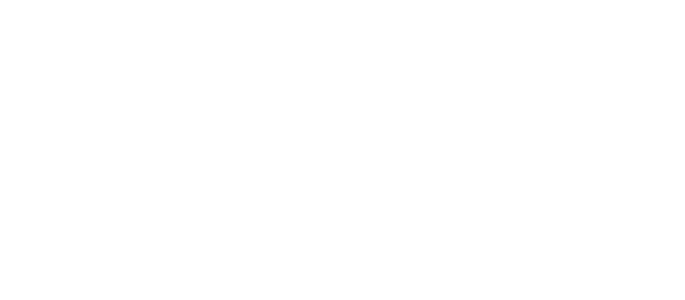
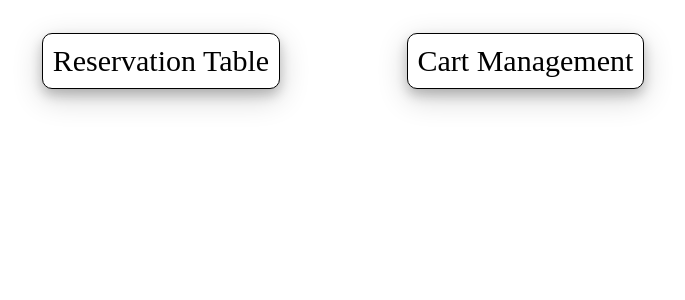
Before and after one commit to will570/cart-reservation, a React (Create React App) app in the folder frontend/client/: page /admin/cartManagement in a window 1280 px wide. Before the commit this address had no page. Shown: the top 300 px of the page, without its empty margins (297-982 px from the left). Built offline with nearby package versions, Linux system fonts and the light colour scheme; no server answers.

Commit message:
implement admin page

```diff
--- a/frontend/client/package.json
+++ b/frontend/client/package.json
@@ -12,6 +12,7 @@
     "@testing-library/jest-dom": "^5.16.5",
     "@testing-library/react": "^13.4.0",
     "@testing-library/user-event": "^13.5.0",
+    "axios": "^1.1.3",
     "install": "^0.13.0",
     "npm": "^8.19.3",
     "react": "^18.2.0",
--- a/frontend/client/src/App.js
+++ b/frontend/client/src/App.js
@@ -5,6 +5,8 @@ import ReservationPage from './pages/ReservationPage';
 import LoginForm from './pages/LoginPage';
 import Sidebar from './components/Sidebar';
 import Dropdown from './components/dropdown';
+import AdminReservationTable from './pages/AdminReservationTable';
+import AdminCartManagement from './pages/AdminCartManagement';
 
 function App() {
     return (
@@ -17,7 +19,8 @@ function App() {
                 {/*Components*/}
                 <Route path="/sidebar" element={<Sidebar />} />
                 <Route path="/dropdown" element={<Dropdown />} />
-
+                <Route path="/admin/reservationTable" element={<AdminReservationTable />} />
+                <Route path="/admin/cartManagement" element={<AdminCartManagement />} />
                 </Routes>
             </Router>
         </div>
--- /dev/null
+++ b/frontend/client/src/components/Cart.js
@@ -0,0 +1,33 @@
+import React, { useEffect, useState } from 'react'
+import axios from 'axios'
+
+function Cart({cartId, handleClick}){
+    const [data, setData] = useState([]);
+
+    const getData = async () => {
+        const { data } = await axios.get(`http://localhost:8800/api/cart/getCart/${cartId}`);
+        setData(data);
+    };
+
+    useEffect(() => {
+        getData();
+    }, []);
+
+    return (
+        <button
+        style={{
+            ...(data.damaged ? damagedStyle : undamagedStyle)
+        }}
+        onClick={() => handleClick(cartId)}>
+            {cartId}
+        </button>
+    )
+}
+const undamagedStyle = {
+    backgroundColor: "white"
+}
+const damagedStyle = {
+    backgroundColor: "red"
+}
+
+export default Cart;
--- /dev/null
+++ b/frontend/client/src/components/CartList.js
@@ -0,0 +1,42 @@
+import axios from 'axios'
+import React from 'react'
+import Cart from './Cart'
+
+class ReservationList extends React.Component{
+    state = {
+        building: []
+    }
+    // handleClick(cartId, building){
+    //     axios.put(`http://localhost:8800/api/reservation/returnCart/${building}/${cartId}`)
+    //     console.log(`${cartId} returned to ${building}`)
+    // }
+    handleClick(cartId){
+        axios.put(`http://localhost:8800/api/cart/setDamage/${cartId}`);
+        console.log("CLICK");
+    }
+
+    componentDidMount(){
+        axios.get("http://localhost:8800/api/building/getAll").then(res =>{
+            const building = res.data;
+            this.setState({ building })
+        })
+    }
+
+    render(){
+        return (
+            <>
+            <table>
+                <thead>
+                    {this.state.building.map(b => <th key={b._id}>{b.name}</th>)}
+                </thead>
+                <tbody>
+                    {this.state.building.map(b => <th key={b._id}>
+                        {b.carts.map(cid => <tr key={cid._id}><Cart cartId={cid} handleClick={this.handleClick} /></tr>)}
+                    </th>)}
+                </tbody>
+            </table>
+            </>
+        )
+    }
+}
+export default ReservationList
--- /dev/null
+++ b/frontend/client/src/components/Header.js
@@ -0,0 +1,63 @@
+import React, {useState} from 'react'
+import { Link } from 'react-router-dom'
+
+const Header = (props) => {
+  const [reservationHover, setReservationHover] = useState(false);
+  const [cartHover, setCartHover] = useState(false);
+  return (
+    <header>
+      <div style={boxStyle}>
+      <Link to="/admin/reservationTable">
+        <button
+        onMouseEnter={()=>{
+            setReservationHover(true);
+        }}
+        onMouseLeave={()=>{
+            setReservationHover(false);
+        }}
+        style={{
+            ...buttonStyle,
+            ...(reservationHover ? buttonHoverStyle : null)
+        }}>Reservation Table</button>
+      </Link>
+      <Link to="/admin/cartManagement">
+        <button
+        onMouseEnter={()=>{
+            setCartHover(true);
+        }}
+        onMouseLeave={()=>{
+            setCartHover(false);
+        }}
+        style={{
+            ...buttonStyle,
+            ...(cartHover ? buttonHoverStyle : null)
+        }}>Cart Management</button>
+      </Link>
+      </div>
+    </header>
+  )
+}
+const buttonStyle = {
+  fontSize: "30px",
+  fontFamily: "Calisto MT, serif",
+  textAlign: "center",
+  padding: "10px",
+  border: "1px solid black",
+  borderRadius: "10px",
+  backgroundColor: "white",
+  cursor: "pointer",
+  transitionDuration: "0.4s",
+  boxShadow: "0 6px 12px 0 rgba(0, 0, 0, 0.2), 0 9px 30px 0 rgba(0, 0, 0, 0.19)",
+  marginLeft: "5%",
+  marginRight: "5%",
+  marginTop: "2%",
+  marginBottom: "2%"
+}
+const buttonHoverStyle = {
+  backgroundColor: "#87CEFA",
+  color: "white"
+}
+const boxStyle = {
+  textAlign: "center"
+}
+export default Header
--- /dev/null
+++ b/frontend/client/src/components/Reservation.js
@@ -0,0 +1,66 @@
+import React, { useState } from 'react'
+
+function Reservation({uid, cartId, handleClick}){
+    const [building, setBuilding] = useState("None");
+    const handleChange = (e) => {
+        setBuilding(e.target.value);
+    }
+    const [hover, setHover] = useState(false);
+    return (
+        <>
+        <th>{uid}</th>
+        <th>{cartId}</th>
+        <th><label htmlFor="building-name"></label>
+        <select
+        style={selectStyle}
+        value={building}
+        onChange={handleChange}>
+            <option style={optionStyle} value="None">Choose a building</option>
+            <option style={optionStyle} value="De neve">De neve</option>
+            <option style={optionStyle} value="Sproul">Sproul</option>
+            <option style={optionStyle} value="Rieber">Rieber</option>
+            <option style={optionStyle} value="Olympic">Olympic</option>
+            <option style={optionStyle} value="Courtside">Courtside</option>
+        </select></th>
+        <th>
+        <button
+        onMouseEnter={()=>{
+            setHover(true);
+        }}
+        onMouseLeave={()=>{
+            setHover(false);
+        }}
+        style={{
+            ...buttonStyle,
+            ...(hover ? buttonHoverStyle : null)
+        }}
+        onClick={() => handleClick(cartId, building)}>return</button></th>
+        </>
+    )
+}
+const buttonStyle = {
+    fontSize: "15px",
+    border: "1px solid #008CBA",
+    borderRadius: "4px",
+    backgroundColor: "white",
+    transitionDuration: "0.4s",
+    cursor: "pointer",
+    padding: "7px 10px",
+    fontFamily: "Calisto MT, serif"
+}
+const buttonHoverStyle = {
+    backgroundColor: "#87CEFA",
+    color: "white"
+}
+const selectStyle = {
+    fontSize: "15px",
+    border: "1px solid #008CBA",
+    borderRadius: "4px",
+    fontFamily: "Calisto MT, serif",
+    padding: "7px 10px"
+}
+const optionStyle = {
+    fontSize: "15px",
+    fontFamily: "Calisto MT, serif"
+}
+export default Reservation
--- /dev/null
+++ b/frontend/client/src/components/ReservationList.js
@@ -0,0 +1,72 @@
+import axios from 'axios'
+import React from 'react'
+import Reservation from './Reservation'
+
+class ReservationList extends React.Component{
+    state = {
+        reservation: []
+    }
+    handleClick(cartId, building){
+        axios.put(`http://localhost:8800/api/reservation/returnCart/${building}/${cartId}`)
+        console.log(`${cartId} returned to ${building}`)
+    }
+    componentDidMount(){
+        axios.get("http://localhost:8800/api/reservation/getAll").then(res =>{
+            const reservation = res.data;
+            this.setState({ reservation })
+        })
+    }
+
+    render(){
+        const wrapStyle = {
+            width: "65%",
+            margin: "0 auto",
+            border: "2px solid",
+            borderRadius: "10px",
+            overflow: "hidden",
+            boxShadow: "0 6px 12px 0 rgba(0, 0, 0, 0.2), 0 9px 30px 0 rgba(0, 0, 0, 0.19)"
+        }
+        return (
+            <>
+            <style>{`
+                table {
+                    width: 100%;
+                    border-collapse: collapse;
+                }
+                th {
+                    font-family: "Calisto MT", serif;
+                    height: 40px;
+                }
+                td {
+                    text-align: center;
+                }
+                th, td{
+                    padding: 5px;
+                    border-bottom: 1px solid #ddd
+                }
+                tr:nth-child(even) {background-color: #f2f2f2;}
+                tr:hover {background-color: #ddd;}
+
+                thead {
+                    background: #E0FFFF;
+                }
+            `}
+            </style>
+                <div style={wrapStyle}>
+                    <table>
+                        <thead>
+                            <th>Cart Id</th>
+                            <th>Student UID</th>
+                            <th>Building</th>
+                            <th>Return</th>
+                        </thead>
+                        <tbody>
+                            {this.state.reservation.map(rsv => <tr key={rsv.cartId}><Reservation uid={rsv.uid} cartId={rsv.cartId} handleClick={this.handleClick}/></tr>)}
+                        </tbody>
+                    </table>
+                </div>
+            </>
+        )
+    }
+}
+export default ReservationList
--- /dev/null
+++ b/frontend/client/src/pages/AdminCartManagement.js
@@ -0,0 +1,14 @@
+import React from 'react'
+import CartList from '../components/CartList'
+import Header from '../components/Header'
+
+function AdminCartManagement(){
+    return (
+        <>
+        <Header />
+        <CartList />
+        </>
+    )
+}
+
+export default AdminCartManagement
--- /dev/null
+++ b/frontend/client/src/pages/AdminReservationTable.js
@@ -0,0 +1,14 @@
+import React from 'react'
+import ReservationList from '../components/ReservationList'
+import Header from '../components/Header'
+
+function AdminReservationTable(){
+    return (
+        <>
+        <Header />
+        <ReservationList />
+        </>
+    )
+}
+
+export default AdminReservationTable
```
